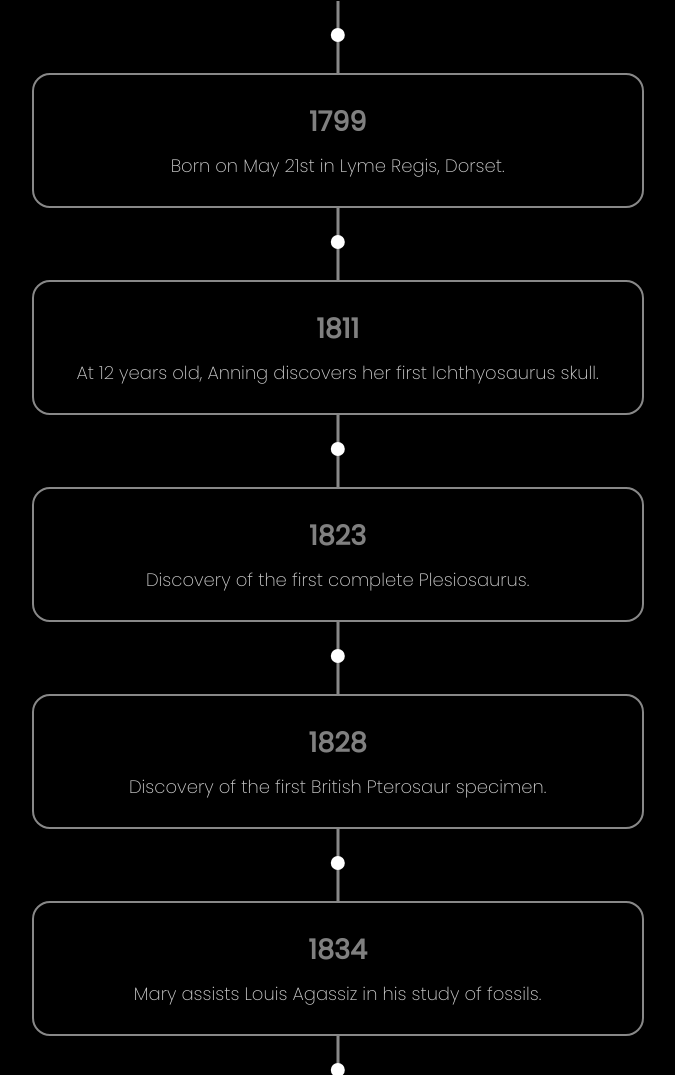
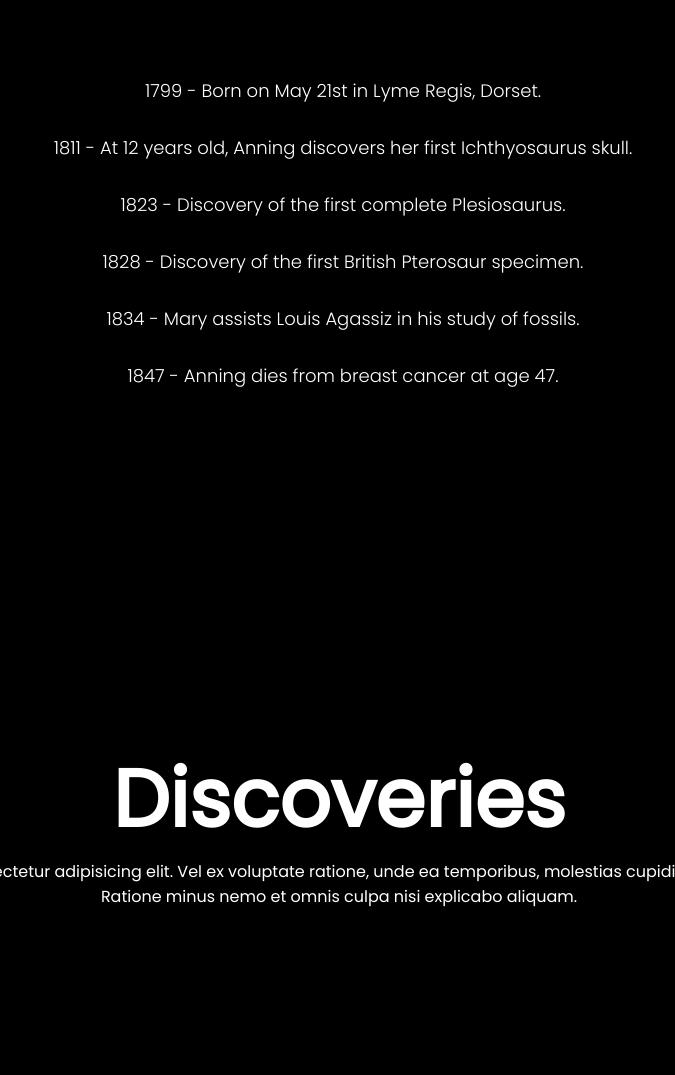
Before and after one commit to MichelleCelis/tribute-page, a plain HTML site: page index.html in a window 1280 px wide. Shown: the part 1317-2392 px from the top of the page, without its empty margins (301-976 px from the left). Drawn offline with Linux system fonts and the light colour scheme.

Commit message:
Amend timeline / add testimonials
Amended timeline and added testimonial section.

```diff
--- a/index.html
+++ b/index.html
@@ -10,7 +10,7 @@
     <main id="main">
         <section id="hero">
 
-        <img src="img/amwh.png" class="ammonite" alt="ammonite">
+        <a id="logo-link" href="index.html"><img src="img/amwh.png" class="ammonite" alt="ammonite"></a>
 
         <h1 id="title">Mary Anning</h1>
 
@@ -34,7 +34,7 @@
         </div>
 
         <div id="menu-container">
-            <p id="menu"><a href="#timeline">Timeline</a> / Discoveries / Testimonials / Resources</p>
+            <p id="menu"><a href="#timeline">Timeline</a> / <a href="#discoveries">Discoveries</a> / <a href="#testimonials">Testimonials</a> / Resources</p>
         </div>
     </section>
 
@@ -43,52 +43,39 @@
         <h2 id="tl-title">Timeline</h2>
 
         <div class="timeline">
+            <ul id="list">
+                <li>1799 - Born on May 21st in Lyme Regis, Dorset.</li>
+                <li>1811 - At 12 years old, Anning discovers her first Ichthyosaurus skull.</li>
+                <li>1823 - Discovery of the first complete Plesiosaurus.</li>
+                <li>1828 - Discovery of the first British Pterosaur specimen.</li>
+                <li>1834 - Mary assists Louis Agassiz in his study of fossils.</li>
+                <li>1847 - Anning dies from breast cancer at age 47.</li>
+            </ul>
+        </div>
+    </section>
 
-            <div class="checkpoint">
-                <div>
-                    <h2>1799</h2>
-                    <p>Born on May 21st in Lyme Regis, Dorset.</p>
-                </div>
-            </div>
+    <section id="discoveries" name="discoveries">
 
-            <div class="checkpoint">
-                <div>
-                    <h2>1811</h2>
-                    <p>At 12 years old, Anning discovers her first Ichthyosaurus skull.</p>
-                </div>
-            </div>
+        <h2 id="tl-title">Discoveries</h2>
 
-            <div class="checkpoint">
-                <div>
-                    <h2>1823</h2>
-                    <p>Discovery of the first complete Plesiosaurus.</p>
-                </div>
-            </div>
+        <div class="discoveries">
+            <p class="section-text">
+                Lorem ipsum dolor sit amet consectetur adipisicing elit. Vel ex voluptate ratione, unde ea temporibus, molestias cupiditate blanditiis quis saepe corrupti. Ratione minus nemo et omnis culpa nisi explicabo aliquam.
+            </p>
+        </div>
+    </section>
 
-            <div class="checkpoint">
-                <div>
-                    <h2>1828</h2>
-                    <p>Discovery of the first British Pterosaur specimen.</p>
-                </div>
-            </div>
+    <section id="testimonials" name="testimonials">
 
-            <div class="checkpoint">
-                <div>
-                    <h2>1834</h2>
-                    <p>Mary assists Louis Agassiz in his study of fossils.</p>
-                </div>
-            </div>
+        <h2 id="tl-title">Testimonials</h2>
 
-            <div class="checkpoint">
-                <div>
-                    <h2>1847</h2>
-                    <p>Anning dies from breast cancer at age 47.</p>
-                </div>
-            </div>
+        <div class="testimonials">
+            <p class="section-text">
+                Lorem ipsum dolor sit amet consectetur adipisicing elit. Vel ex voluptate ratione, unde ea temporibus, molestias cupiditate blanditiis quis saepe corrupti. Ratione minus nemo et omnis culpa nisi explicabo aliquam.
+            </p>
+        </div>
+    </section>
 
-        </div>
-
-    </section>
 
 
     </main>
--- a/styles.css
+++ b/styles.css
@@ -120,13 +120,13 @@ h1 {
     font-family: 'Poppins', sans-serif;
 }
 
-a {
+a:not(#logo-link) {
     text-decoration: none;
     color: #ffffff;
     opacity: 50%;
 }
 
-a:hover {
+a:not(#logo-link):hover {
     color: white;
     opacity: 100%;
 }
@@ -157,120 +157,34 @@ a:hover {
     max-width: 100%;
     height: auto;
     margin: 0 auto;
-    top: -1950px;
+    top: -1900px;
     left: 0px;
     z-index: 0;
     font-size: 18px;
 }
 
-.timeline {
-    margin: 5em auto;
-    max-width: 34.15em;
-}
-
-.checkpoint {
-    max-width: 34em;
-    padding-top: 2em;
-    padding-bottom: 2em;
+#list {
+    color: white;
+    font-weight: 300;
+    display: block;
     position: relative;
-    font-weight: 200;
-}
-
-.checkpoint h2 {
-    opacity: 50%;
-    color: white;
-    padding-bottom: 10px;
+    margin: 0 auto;
+    max-width: 100%;
+    top: 80px;
+    left: 4px;
+    list-style-type: none;
     text-align: center;
 }
 
-.checkpoint h2:hover {
-    color: white;
-    opacity: 100%;
-    cursor: default;
+li {
+    margin-bottom: 30px;
 }
 
-.checkpoint div {
-    border: 2px solid #888;
-    border-radius: 1em;
-    padding: 1.5em;
+#discoveries {
+    position: relative;
+    display: block;
+    height: auto;
+    margin: 0 auto;
+    max-width: 100%;
+    top: -1500px;
 }
-
-.checkpoint p {
-    line-height: 27px;
-    color: #ccc;
-}
-
-.checkpoint:nth-child(odd) {
-    border-left: 3px solid #888;
-    padding-left: 3em;
-    transform: translateX(17em);
-}
-
-.checkpoint:nth-child(even) {
-    border-left: 3px solid #888;
-    padding-left: 3em;
-    transform: translateX(-17em);
-}
-
-.checkpoint:nth-child(odd)::before, .checkpoint:nth-child(even)::before {
-    content: '';
-    background: #888;
-    width: 3em;
-    height: 3px;
-    position: absolute;
-    top: 50%;
-    transform: translateY(-50%);
-}
-
-.checkpoint:nth-child(odd)::before {
-    left: 0;
-}
-
-.checkpoint:nth-child(even)::before {
-    right: 0;
-}
-
-.checkpoint:nth-child(odd) div::before, .checkpoint:nth-child(even) div::before {
-    content: '';
-    background: #fff;
-    width: 0.8em;
-    height: 0.8em;
-    position: absolute;
-    top: 50%;
-    transform: translateY(-50%);
-    border-radius: 50%;
-}
-
-.checkpoint:nth-child(odd) div::before {
-    left: -0.5em;
-}
-
-.checkpoint:nth-child(even) div::before {
-    right: -0.5em;
-}
-
-.timeline {
-    width: 80vw;
-}
-
-.timeline .checkpoint {
-    width: 100%;
-    transform: none;
-    padding-left: 0;
-    padding-right: 0;
-    border: none;
-}
-
-.timeline .checkpoint::before {
-    width: 3px;
-    height: 4em;
-    top: -2em;
-    left: 50%;
-    transform: translateX(-50%);
-}
-
-.timeline .checkpoint div::before {
-    top: -0.5em;
-    left: 50%;
-    transform: translateX(-50%);
-}
```
